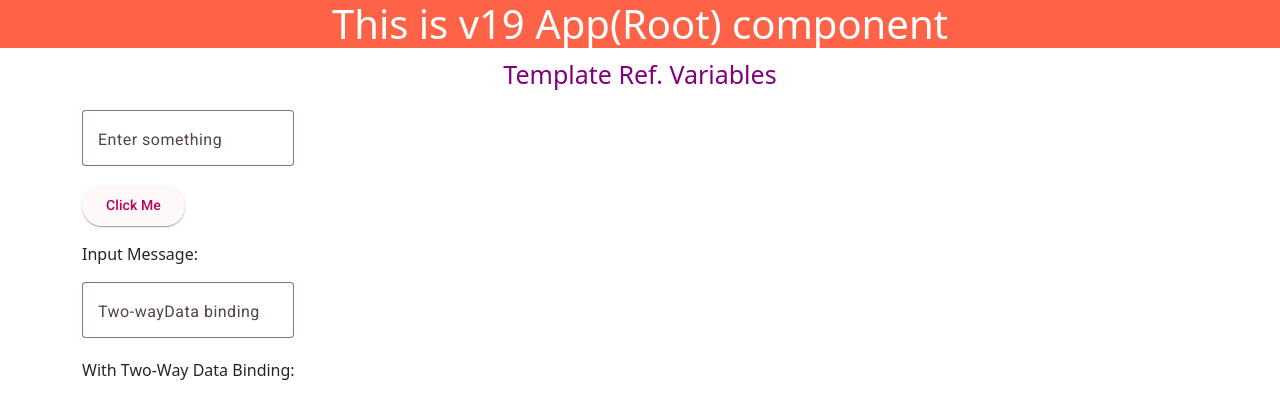
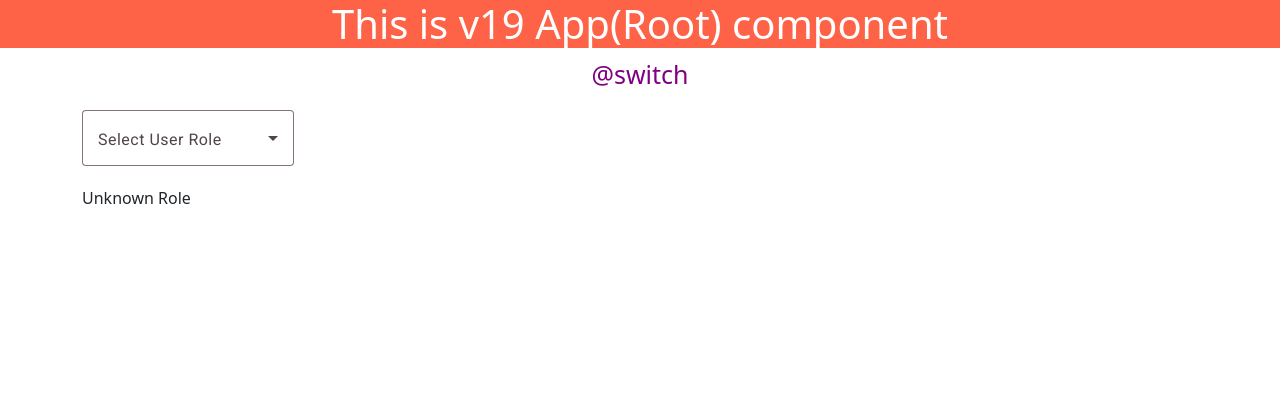
Before and after one commit to SatishKonduru/VERDHAN-V19, an Angular app: page / in a window 1280 px wide. Shown: the top 418 px of the page. Built offline with nearby package versions, Linux system fonts and the light colour scheme.

Commit message:
upto switch

```diff
--- a/src/app/app.component.html
+++ b/src/app/app.component.html
@@ -8,4 +8,6 @@
 <!-- <app-style-binding></app-style-binding> -->
 <!-- <app-class-binding></app-class-binding> -->
 <!-- <app-event-binding></app-event-binding> -->
-<app-temp-ref-variables></app-temp-ref-variables>
+<!-- <app-temp-ref-variables></app-temp-ref-variables> -->
+<!-- <app-if></app-if> -->
+<app-switch></app-switch>
--- a/src/app/app.component.ts
+++ b/src/app/app.component.ts
@@ -7,10 +7,12 @@ import { StyleBindingComponent } from './components/style-binding/style-binding.
 import { ClassBindingComponent } from './components/class-binding/class-binding.component';
 import { EventBindingComponent } from './components/event-binding/event-binding.component';
 import { TempRefVariablesComponent } from './components/temp-ref-variables/temp-ref-variables.component';
+import { IfComponent } from './components/if/if.component';
+import { SwitchComponent } from './components/switch/switch.component';
 
 @Component({
   selector: 'app-root',
-  imports: [RouterOutlet, TempRefVariablesComponent],
+  imports: [RouterOutlet, SwitchComponent],
   templateUrl: './app.component.html',
   styleUrl: './app.component.css',
 })
--- /dev/null
+++ b/src/app/components/switch/switch.component.html
@@ -0,0 +1,92 @@
+<div style="display: flex; justify-content: center">
+  <p style="font-size: 25px; color: purple">&#64;switch</p>
+</div>
+<div class="container">
+  <!-- <div [ngSwitch]="userRole">
+    <p *ngSwitchCase="'admin'">Welcome Admin</p>
+    <p *ngSwitchCase="'guest'">Welcome Guest</p>
+    <p *ngSwitchCase="'user'">Welcome User</p>
+    <p *ngSwitchDefault>Unknonwn Role</p>
+  </div>
+
+  <hr />
+  <mat-form-field appearance="outline">
+    <mat-label>Select Color</mat-label>
+    <mat-select [(ngModel)]="color">
+      <mat-option value="RED">RED</mat-option>
+      <mat-option value="GREEN">GREEN</mat-option>
+      <mat-option value="BLUE">BLUE</mat-option>
+    </mat-select>
+  </mat-form-field>
+  <div [ngSwitch]="color">
+    <p *ngSwitchCase="'RED'" style="color: red">RED Selected</p>
+    <p *ngSwitchCase="'GREEN'" style="color: green">GREEN Selected</p>
+    <p *ngSwitchCase="'BLUE'" style="color: blue">BLUE Selected</p>
+  </div>
+  <hr />
+  <mat-form-field appearance="outline">
+    <mat-label>Select Payment Method</mat-label>
+    <mat-select [(ngModel)]="paymentMethod">
+      <mat-option value="credit">Credit Card</mat-option>
+      <mat-option value="paypal">PayPal</mat-option>
+      <mat-option value="upi">UPI</mat-option>
+    </mat-select>
+  </mat-form-field>
+  <div [ngSwitch]="paymentMethod">
+    <div *ngSwitchCase="'credit'">
+      <p>Enter your Credit card details</p>
+    </div>
+    <div *ngSwitchCase="'paypal'">
+      <p>Login with Paypal</p>
+    </div>
+    <div *ngSwitchCase="'upi'">
+      <p>Enter your UPI Id</p>
+    </div>
+    <div *ngSwitchDefault>
+      <p>Please Select a payment method</p>
+    </div>
+  </div> -->
+
+  <!-- <mat-form-field appearance="outline">
+    <mat-label> Select User Role</mat-label>
+    <mat-select [(ngModel)]="userRole">
+      <mat-option value="admin">Admin</mat-option>
+      <mat-option value="user">User</mat-option>
+      <mat-option value="guest">Guest</mat-option>
+      <mat-option> Unknown</mat-option>
+    </mat-select>
+  </mat-form-field> -->
+
+  <!-- @switch(userRole){ @case('admin'){
+  <p>Welcome Admin</p>
+  } @case('user'){
+  <p>Welcome User</p>
+  } @case('guest'){
+  <p>Welcome Guest</p>
+  } @default {
+  <p>Unknown Role</p>
+  } } -->
+
+  <!-- With Signals -->
+  <mat-form-field appearance="outline">
+    <mat-label> Select User Role</mat-label>
+    <mat-select
+      [value]="userRole()"
+      (selectionChange)="userRole.set($event.value)"
+    >
+      <mat-option value="admin">Admin</mat-option>
+      <mat-option value="user">User</mat-option>
+      <mat-option value="guest">Guest</mat-option>
+      <mat-option> Unknown</mat-option>
+    </mat-select>
+  </mat-form-field>
+  @switch(userRole()){ @case('admin'){
+  <p>Welcome Admin</p>
+  } @case('user'){
+  <p>Welcome User</p>
+  } @case('guest'){
+  <p>Welcome Guest</p>
+  } @default {
+  <p>Unknown Role</p>
+  } }
+</div>
--- /dev/null
+++ b/src/app/components/switch/switch.component.ts
@@ -0,0 +1,16 @@
+import { CommonModule } from '@angular/common';
+import { Component, signal } from '@angular/core';
+import { FormsModule } from '@angular/forms';
+import { MatFormFieldModule } from '@angular/material/form-field';
+import { MatSelectModule } from '@angular/material/select';
+@Component({
+  selector: 'app-switch',
+  imports: [CommonModule, MatFormFieldModule, MatSelectModule, FormsModule],
+  templateUrl: './switch.component.html',
+  styleUrl: './switch.component.css',
+})
+export class SwitchComponent {
+  userRole = signal('');
+  color = '';
+  paymentMethod = '';
+}
```
Also changed, not shown: src/app/components/if/if.component.html (added, +39 -0 lines), src/app/components/if/if.component.ts (added, +21 -0 lines), src/app/components/if/if.component.css (added), src/app/components/switch/switch.component.css (added).
